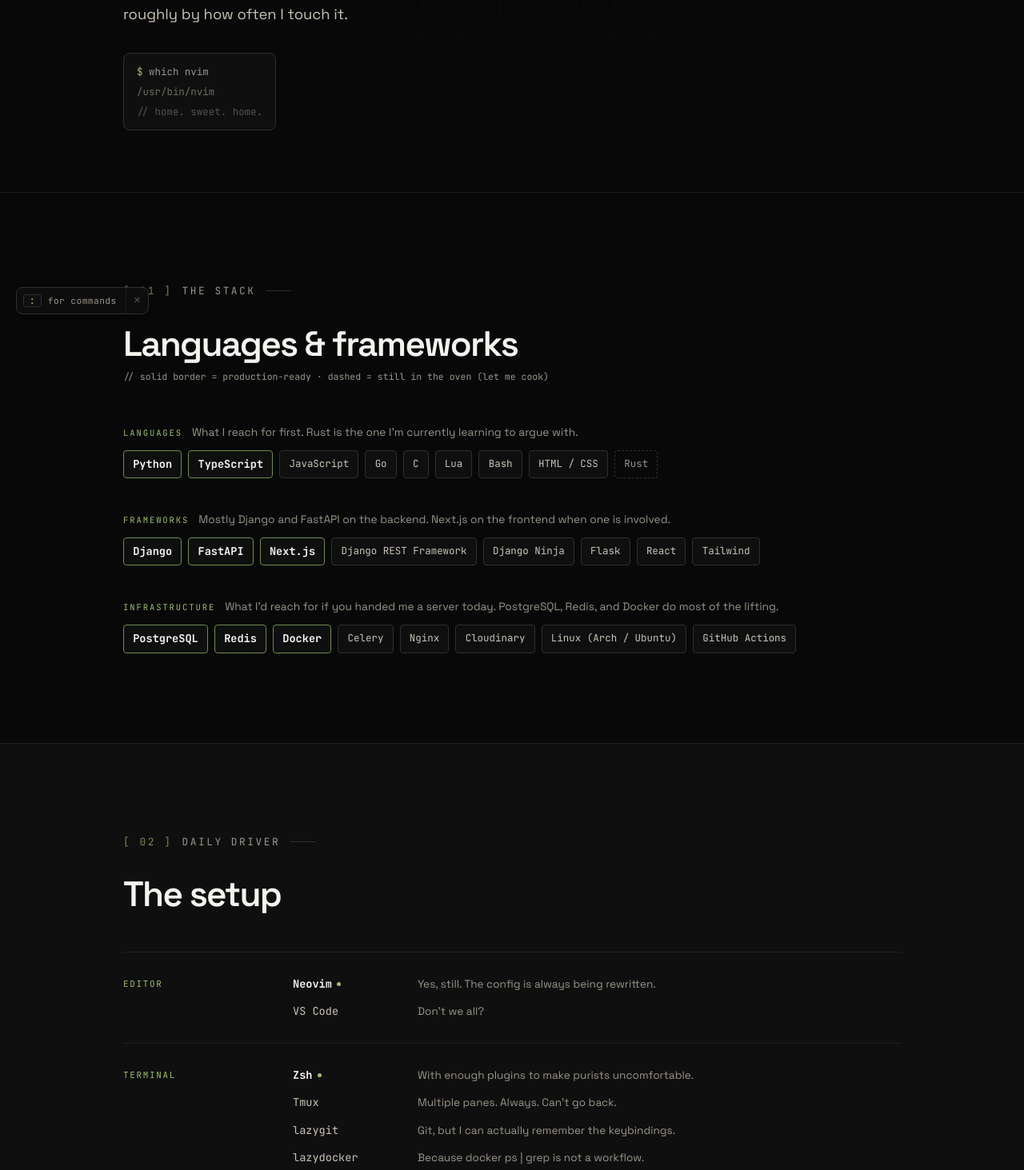
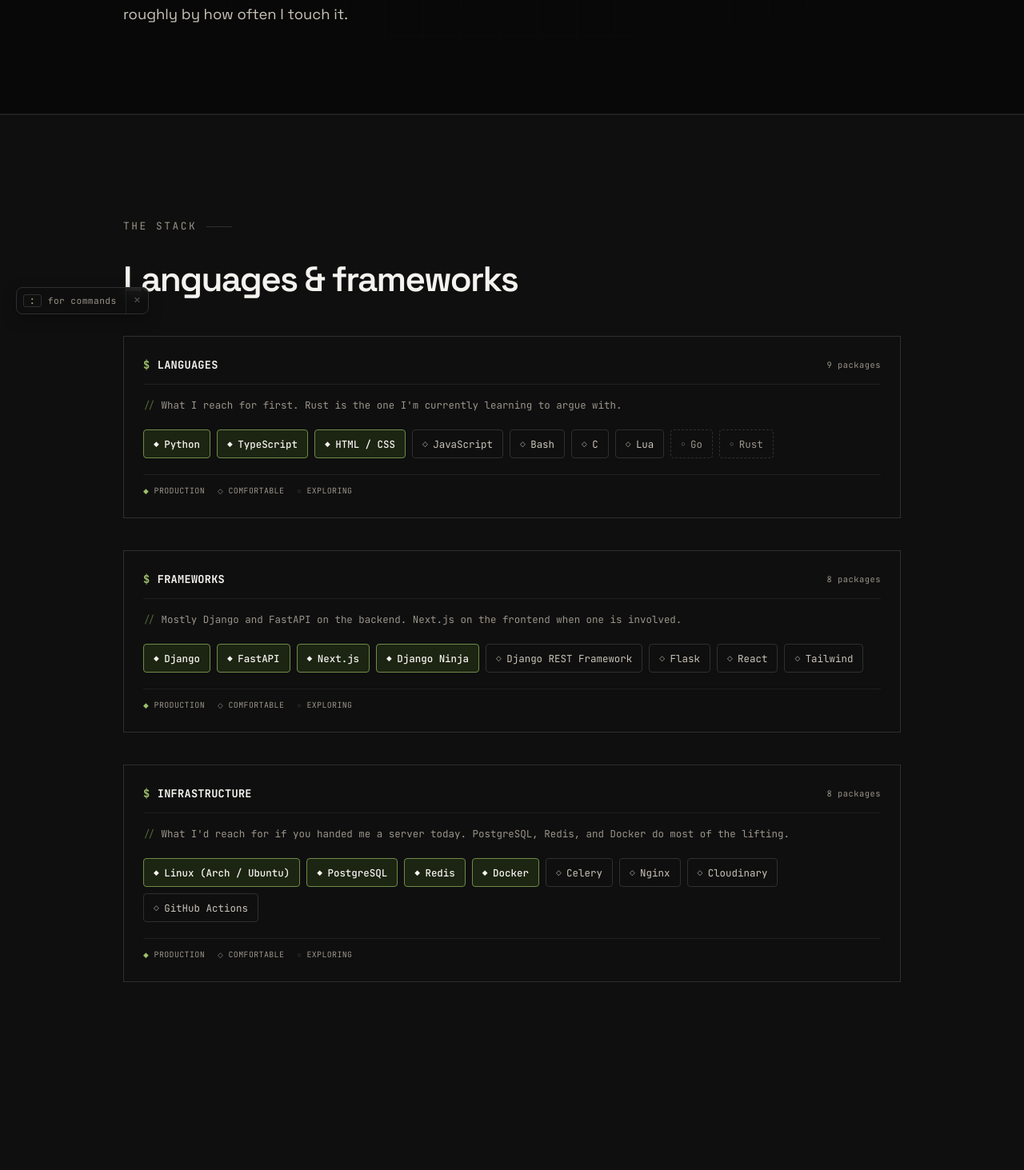
Before and after one commit to Muizzyranking/muizzyranking-portfolio, a Next.js app: page /tools in a window 1280 px wide. Shown: the part 387-1850 px from the top of the page at 80% size. Built offline with nearby package versions, Linux system fonts and the light colour scheme; no server answers; a web font is replaced by a local one.

Commit message:
refactor: restyle tools page

```diff
--- a/src/components/sections/tools/DailyDriver.tsx
+++ b/src/components/sections/tools/DailyDriver.tsx
@@ -30,6 +30,11 @@ const SETUP: Category[] = [
   {
     category: "Terminal",
     items: [
+      {
+        name: "kitty",
+        detail: "Reliable enough that the shiny new terminals still want to be it.",
+        primary: true,
+      },
       {
         name: "Zsh",
         detail: "With enough plugins to make purists uncomfortable.",
@@ -80,7 +85,6 @@ export default function DailyDriver() {
           className="eyebrow"
           style={{ marginBottom: "2rem" }}
         >
-          <span className="eyebrow__mark">[ 02 ]</span>
           Daily driver
           <span className="eyebrow__rule" />
         </m.p>
@@ -112,73 +116,25 @@ export default function DailyDriver() {
             <m.div
               key={category}
               variants={staggerItem}
-              style={{
-                display: "grid",
-                gridTemplateColumns: "180px 1fr",
-                borderTop: "1px solid var(--color-border-subtle)",
-                paddingBlock: "1.75rem",
-                gap: "2rem",
-                alignItems: "start",
-              }}
               className="setup-row"
             >
-              <p
-                style={{
-                  fontFamily: "var(--font-mono)",
-                  fontSize: "0.68rem",
-                  letterSpacing: "0.16em",
-                  textTransform: "uppercase",
-                  color: "var(--color-accent)",
-                  paddingTop: "0.15rem",
-                }}
-              >
+              <p className="setup-row__category">
                 {category}
               </p>
 
-              <div style={{ display: "flex", flexDirection: "column", gap: "0.7rem" }}>
+              <div className="setup-row__items">
                 {items.map(({ name, detail, primary }) => (
                   <div
                     key={name}
-                    style={{
-                      display: "flex",
-                      alignItems: "baseline",
-                      gap: "1rem",
-                      flexWrap: "wrap",
-                    }}
+                    className="setup-item"
                   >
-                    <span
-                      style={{
-                        fontFamily: "var(--font-mono)",
-                        fontSize: "0.85rem",
-                        fontWeight: primary ? 600 : 400,
-                        color: primary ? "var(--color-text-primary)" : "var(--color-text-secondary)",
-                        minWidth: "140px",
-                        flexShrink: 0,
-                        display: "inline-flex",
-                        alignItems: "center",
-                        gap: "0.4rem",
-                      }}
-                    >
+                    <span className={`setup-item__name ${primary ? "setup-item__name--primary" : ""}`}>
                       {name}
                       {primary && (
-                        <span
-                          style={{
-                            display: "inline-block",
-                            width: "5px",
-                            height: "5px",
-                            borderRadius: "50%",
-                            background: "var(--color-accent)",
-                          }}
-                        />
+                        <span className="setup-item__dot" />
                       )}
                     </span>
-                    <span
-                      style={{
-                        fontSize: "0.85rem",
-                        color: "var(--color-text-muted)",
-                        lineHeight: 1.55,
-                      }}
-                    >
+                    <span className="setup-item__detail">
                       {detail}
                     </span>
                   </div>
@@ -190,10 +146,82 @@ export default function DailyDriver() {
       </div>
 
       <style>{`
-        @media (max-width: 640px) {
+        .setup-row {
+          display: grid;
+          grid-template-columns: 180px 1fr;
+          border-top: 1px solid var(--color-border-subtle);
+          padding-block: 1.75rem;
+          gap: 2rem;
+          align-items: start;
+        }
+        .setup-row__category {
+          font-family: var(--font-mono);
+          font-size: 0.68rem;
+          letter-spacing: 0.16em;
+          text-transform: uppercase;
+          color: var(--color-accent);
+          padding-top: 0.15rem;
+        }
+        .setup-row__items {
+          display: flex;
+          flex-direction: column;
+          gap: 0.7rem;
+        }
+        .setup-item {
+          display: flex;
+          align-items: baseline;
+          gap: 1rem;
+        }
+        .setup-item__name {
+          font-family: var(--font-mono);
+          font-size: 0.85rem;
+          font-weight: 400;
+          color: var(--color-text-secondary);
+          min-width: 140px;
+          flex-shrink: 0;
+          display: inline-flex;
+          align-items: center;
+          gap: 0.4rem;
+        }
+        .setup-item__name--primary {
+          font-weight: 600;
+          color: var(--color-text-primary);
+        }
+        .setup-item__dot {
+          display: inline-block;
+          width: 5px;
+          height: 5px;
+          border-radius: 50%;
+          background: var(--color-accent);
+        }
+        .setup-item__detail {
+          font-size: 0.85rem;
+          color: var(--color-text-muted);
+          line-height: 1.55;
+        }
+
+        @media (max-width: 700px) {
           .setup-row {
             grid-template-columns: 1fr !important;
-            gap: 0.75rem !important;
+            gap: 0.5rem !important;
+            padding-block: 1.25rem !important;
+          }
+          .setup-row__category {
+            padding-bottom: 0.5rem;
+            border-bottom: 1px solid var(--color-border-subtle);
+          }
+          .setup-item {
+            display: grid;
+            grid-template-columns: auto 1fr;
+            gap: 0.5rem 1rem;
+            align-items: baseline;
+          }
+          .setup-item__name {
+            min-width: auto !important;
+            white-space: nowrap;
+          }
+          .setup-item__detail {
+            text-align: left;
           }
         }
       `}</style>
--- a/src/components/sections/tools/Exploring.tsx
+++ b/src/components/sections/tools/Exploring.tsx
@@ -11,7 +11,6 @@ const ITEMS = [
   { name: "PyTorch", note: "For the model-building side of the pivot." },
   { name: "MLflow", note: "Experiment tracking. Starting to make sense." },
   { name: "Statistics", note: "Because hand-wavy intuition only gets you so far." },
-  { name: "Rust", note: "The borrow checker and I have reached an understanding." },
   { name: "AI Finance", note: "Where systems thinking meets numbers that matter." },
 ];
 
@@ -36,7 +35,6 @@ export default function Exploring() {
           className="eyebrow"
           style={{ marginBottom: "2rem" }}
         >
-          <span className="eyebrow__mark">[ 03 ]</span>
           Currently exploring
           <span className="eyebrow__rule" />
         </m.p>
--- a/src/components/sections/tools/Hero.tsx
+++ b/src/components/sections/tools/Hero.tsx
@@ -87,32 +87,6 @@ export default function ToolsHero() {
           The languages, frameworks, and tools I&apos;d install on a fresh machine within the first hour. Not a buzzword list — what I actually use,
           ranked roughly by how often I touch it.
         </m.p>
-
-        {/* Terminal block — flavor */}
-        <m.div
-          custom={3}
-          initial="hidden"
-          animate="visible"
-          variants={fadeUp}
-          style={{
-            display: "inline-flex",
-            flexDirection: "column",
-            gap: "0.25rem",
-            fontFamily: "var(--font-mono)",
-            fontSize: "0.78rem",
-            background: "var(--color-bg-elevated)",
-            border: "1px solid var(--color-border)",
-            borderRadius: "var(--radius-md)",
-            padding: "0.75rem 1rem",
-            color: "var(--color-text-muted)",
-          }}
-        >
-          <span>
-            <span style={{ color: "var(--color-accent)" }}>$</span> which nvim
-          </span>
-          <span style={{ opacity: 0.7 }}>/usr/bin/nvim</span>
-          <span style={{ opacity: 0.5 }}>{"// home. sweet. home."}</span>
-        </m.div>
       </div>
     </section>
   );
--- a/src/components/sections/tools/Stack.tsx
+++ b/src/components/sections/tools/Stack.tsx
@@ -19,86 +19,55 @@ interface Group {
 
 const GROUPS: Group[] = [
   {
-    label: "Languages",
+    label: "languages",
     blurb: "What I reach for first. Rust is the one I'm currently learning to argue with.",
     tags: [
       { name: "Python", tier: "primary" },
       { name: "TypeScript", tier: "primary" },
+      { name: "HTML / CSS", tier: "primary" },
       { name: "JavaScript", tier: "secondary" },
-      { name: "Go", tier: "secondary" },
+      { name: "Bash", tier: "secondary" },
       { name: "C", tier: "secondary" },
       { name: "Lua", tier: "secondary" },
-      { name: "Bash", tier: "secondary" },
-      { name: "HTML / CSS", tier: "secondary" },
+      { name: "Go", tier: "exploring" },
       { name: "Rust", tier: "exploring" },
     ],
   },
   {
-    label: "Frameworks",
+    label: "frameworks",
     blurb: "Mostly Django and FastAPI on the backend. Next.js on the frontend when one is involved.",
     tags: [
       { name: "Django", tier: "primary" },
       { name: "FastAPI", tier: "primary" },
       { name: "Next.js", tier: "primary" },
+      { name: "Django Ninja", tier: "primary" },
       { name: "Django REST Framework", tier: "secondary" },
-      { name: "Django Ninja", tier: "secondary" },
       { name: "Flask", tier: "secondary" },
       { name: "React", tier: "secondary" },
       { name: "Tailwind", tier: "secondary" },
     ],
   },
   {
-    label: "Infrastructure",
+    label: "infrastructure",
     blurb: "What I'd reach for if you handed me a server today. PostgreSQL, Redis, and Docker do most of the lifting.",
     tags: [
+      { name: "Linux (Arch / Ubuntu)", tier: "primary" },
       { name: "PostgreSQL", tier: "primary" },
       { name: "Redis", tier: "primary" },
       { name: "Docker", tier: "primary" },
       { name: "Celery", tier: "secondary" },
       { name: "Nginx", tier: "secondary" },
       { name: "Cloudinary", tier: "secondary" },
-      { name: "Linux (Arch / Ubuntu)", tier: "secondary" },
       { name: "GitHub Actions", tier: "secondary" },
     ],
   },
 ];
 
-function tagStyles(tier: Tier): React.CSSProperties {
-  const base: React.CSSProperties = {
-    fontFamily: "var(--font-mono)",
-    borderRadius: "var(--radius-sm)",
-    padding: "0.32rem 0.7rem",
-    transition: "border-color 0.2s, color 0.2s, background 0.2s",
-    cursor: "default",
-  };
-
-  if (tier === "primary") {
-    return {
-      ...base,
-      fontSize: "0.85rem",
-      fontWeight: 600,
-      color: "var(--color-text-primary)",
-      background: "var(--color-bg-elevated)",
-      border: "1px solid var(--color-accent-dim)",
-    };
-  }
-  if (tier === "secondary") {
-    return {
-      ...base,
-      fontSize: "0.78rem",
-      color: "var(--color-text-secondary)",
-      background: "var(--color-bg-elevated)",
-      border: "1px solid var(--color-border)",
-    };
-  }
-  return {
-    ...base,
-    fontSize: "0.78rem",
-    color: "var(--color-text-muted)",
-    background: "transparent",
-    border: "1px dashed var(--color-border)",
-  };
-}
+const TIER_CONFIG: Record<Tier, { symbol: string; className: string }> = {
+  primary: { symbol: "◆", className: "stack-tag--primary" },
+  secondary: { symbol: "◇", className: "stack-tag--secondary" },
+  exploring: { symbol: "○", className: "stack-tag--exploring" },
+};
 
 export default function Stack() {
   const ref = useRef<HTMLElement>(null);
@@ -107,10 +76,7 @@ export default function Stack() {
   return (
     <section
       ref={ref}
-      style={{
-        padding: "clamp(4.5rem, 9vw, 7rem) 0",
-        borderBottom: "1px solid var(--color-border-subtle)",
-      }}
+      className="section-band section-band--elevated"
     >
       <div className="container-main">
         <m.p
@@ -121,7 +87,6 @@ export default function Stack() {
           className="eyebrow"
           style={{ marginBottom: "2rem" }}
         >
-          <span className="eyebrow__mark">[ 01 ]</span>
           The stack
           <span className="eyebrow__rule" />
         </m.p>
@@ -137,63 +102,70 @@ export default function Stack() {
             fontWeight: 600,
             letterSpacing: "-0.04em",
             lineHeight: 1.05,
-            marginBottom: "0.5rem",
+            marginBottom: "3rem",
           }}
         >
           Languages &amp; frameworks
         </m.h2>
 
-        <m.p
-          variants={fadeUp}
-          custom={2}
-          initial="hidden"
-          animate={inView ? "visible" : "hidden"}
-          style={{
-            fontFamily: "var(--font-mono)",
-            fontSize: "0.72rem",
-            color: "var(--color-text-muted)",
-            marginBottom: "3rem",
-          }}
-        >
-          {"// solid border = production-ready · dashed = still in the oven (let me cook)"}
-        </m.p>
-
         <m.div
           variants={staggerContainer}
           initial="hidden"
           animate={inView ? "visible" : "hidden"}
-          style={{ display: "flex", flexDirection: "column", gap: "2.5rem" }}
+          style={{
+            display: "flex",
+            flexDirection: "column",
+            gap: "2.5rem",
+          }}
         >
           {GROUPS.map(({ label, blurb, tags }) => (
-            <m.div key={label} variants={staggerItem}>
-              <div className="flex items-baseline gap-3 flex-wrap mb-3">
-                <p
-                  style={{
-                    fontFamily: "var(--font-mono)",
-                    fontSize: "0.66rem",
-                    letterSpacing: "0.18em",
-                    textTransform: "uppercase",
-                    color: "var(--color-accent)",
-                  }}
-                >
-                  {label}
-                </p>
-                <p
-                  style={{
-                    fontSize: "0.86rem",
-                    color: "var(--color-text-muted)",
-                    lineHeight: 1.6,
-                  }}
-                >
-                  {blurb}
-                </p>
+            <m.div
+              key={label}
+              variants={staggerItem}
+              className="stack-section"
+            >
+              {/* Section header */}
+              <div className="stack-section__header">
+                <span className="stack-section__prompt">$</span>
+                <span className="stack-section__label">{label}</span>
+                <span className="stack-section__count">{tags.length} packages</span>
               </div>
-              <div className="flex flex-wrap gap-2">
-                {tags.map((t) => (
-                  <span key={t.name} className="stack-tag" data-tier={t.tier} style={tagStyles(t.tier)}>
-                    {t.name}
-                  </span>
-                ))}
+
+              {/* Blurb as comment */}
+              <p className="stack-section__blurb">
+                <span className="stack-section__comment">{"//"}</span> {blurb}
+              </p>
+
+              {/* Tags */}
+              <div className="stack-section__tags">
+                {tags.map((t, i) => {
+                  const tier = TIER_CONFIG[t.tier];
+                  return (
+                    <span
+                      key={`${t.name}-${i}`}
+                      className={`stack-tag ${tier.className}`}
+                    >
+                      <span className="stack-tag__icon">{tier.symbol}</span>
+                      {t.name}
+                    </span>
+                  );
+                })}
+              </div>
+
+              {/* Tier legend */}
+              <div className="stack-section__legend">
+                <span className="stack-legend__item">
+                  <span className="stack-tag__icon stack-tag__icon--primary">◆</span>
+                  production
+                </span>
+                <span className="stack-legend__item">
+                  <span className="stack-tag__icon stack-tag__icon--secondary">◇</span>
+                  comfortable
+                </span>
+                <span className="stack-legend__item">
+                  <span className="stack-tag__icon stack-tag__icon--exploring">○</span>
+                  exploring
+                </span>
               </div>
             </m.div>
           ))}
@@ -201,13 +173,153 @@ export default function Stack() {
       </div>
 
       <style>{`
+        .stack-section {
+          background: var(--color-surface);
+          border: 1px solid var(--color-border);
+          border-radius: var(--radius-lg);
+          padding: 1.5rem;
+          display: flex;
+          flex-direction: column;
+          gap: 1rem;
+          transition: border-color 0.3s cubic-bezier(0.22, 1, 0.36, 1);
+        }
+        .stack-section:hover {
+          border-color: var(--color-accent-dim);
+        }
+
+        .stack-section__header {
+          display: flex;
+          align-items: center;
+          gap: 0.6rem;
+          padding-bottom: 0.75rem;
+          border-bottom: 1px solid var(--color-border-subtle);
+        }
+        .stack-section__prompt {
+          font-family: var(--font-mono);
+          font-size: 0.85rem;
+          font-weight: 600;
+          color: var(--color-accent);
+        }
+        .stack-section__label {
+          font-family: var(--font-mono);
+          font-size: 0.85rem;
+          font-weight: 600;
+          color: var(--color-text-primary);
+          letter-spacing: 0.02em;
+          text-transform: uppercase;
+        }
+        .stack-section__count {
+          margin-left: auto;
+          font-family: var(--font-mono);
+          font-size: 0.65rem;
+          color: var(--color-text-muted);
+          letter-spacing: 0.05em;
+        }
+
+        .stack-section__blurb {
+          font-family: var(--font-mono);
+          font-size: 0.78rem;
+          color: var(--color-text-muted);
+          line-height: 1.6;
+          margin: 0;
+        }
+        .stack-section__comment {
+          color: var(--color-accent-dim);
+          opacity: 0.7;
+        }
+
+        .stack-section__tags {
+          display: flex;
+          flex-wrap: wrap;
+          gap: 0.5rem;
+          padding-top: 0.25rem;
+        }
+
         .stack-tag {
-          transition: border-color 0.2s, color 0.2s, background 0.2s;
+          display: inline-flex;
+          align-items: center;
+          gap: 0.4rem;
+          font-family: var(--font-mono);
+          font-size: 0.78rem;
+          padding: 0.4rem 0.75rem;
+          border-radius: var(--radius-sm);
+          border: 1px solid var(--color-border);
+          background: var(--color-bg-elevated);
+          color: var(--color-text-secondary);
+          transition: all 0.2s cubic-bezier(0.22, 1, 0.36, 1);
           cursor: default;
         }
         .stack-tag:hover {
-          border-color: var(--color-accent) !important;
-          color: var(--color-text-primary) !important;
+          border-color: var(--color-accent);
+          color: var(--color-text-primary);
+          transform: translateY(-1px);
+        }
+
+        .stack-tag__icon {
+          font-size: 0.55rem;
+          line-height: 1;
+        }
+        .stack-tag__icon--primary { color: var(--color-accent); }
+        .stack-tag__icon--secondary { color: var(--color-text-muted); }
+        .stack-tag__icon--exploring { color: var(--color-text-muted); opacity: 0.5; }
+
+        .stack-tag--primary {
+          border-color: var(--color-accent-dim);
+          background: var(--color-accent-subtle);
+          color: var(--color-text-primary);
+          font-weight: 500;
+        }
+        .stack-tag--primary:hover {
+          background: var(--color-accent-dim);
+          border-color: var(--color-accent);
+        }
+
+        .stack-tag--secondary {
+          border-color: var(--color-border);
+          background: var(--color-bg-elevated);
+        }
+
+        .stack-tag--exploring {
+          border-style: dashed;
+          background: transparent;
+          color: var(--color-text-muted);
+        }
+
+        .stack-section__legend {
+          display: flex;
+          flex-wrap: wrap;
+          gap: 1rem;
+          padding-top: 0.75rem;
+          border-top: 1px solid var(--color-border-subtle);
+          margin-top: 0.25rem;
+        }
+        .stack-legend__item {
+          display: inline-flex;
+          align-items: center;
+          gap: 0.4rem;
+          font-family: var(--font-mono);
+          font-size: 0.62rem;
+          color: var(--color-text-muted);
+          letter-spacing: 0.04em;
+          text-transform: uppercase;
+        }
+
+        @media (max-width: 600px) {
+          .stack-section {
+            padding: 1.25rem;
+          }
+          .stack-section__header {
+            flex-wrap: wrap;
+          }
+          .stack-section__count {
+            width: 100%;
+            margin-left: 0;
+            margin-top: 0.25rem;
+          }
+          .stack-tag {
+            font-size: 0.72rem;
+            padding: 0.35rem 0.6rem;
+          }
         }
       `}</style>
     </section>
```
